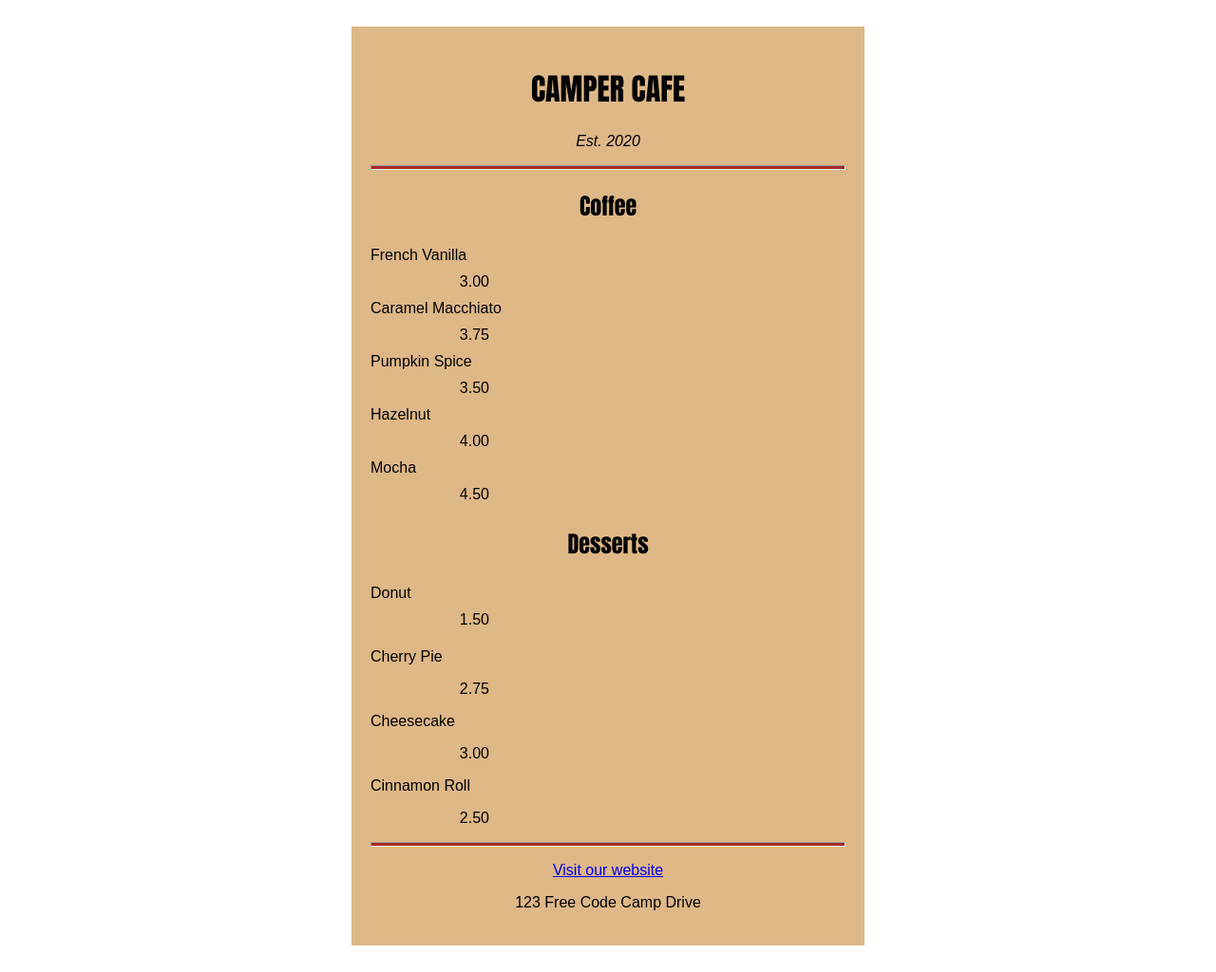
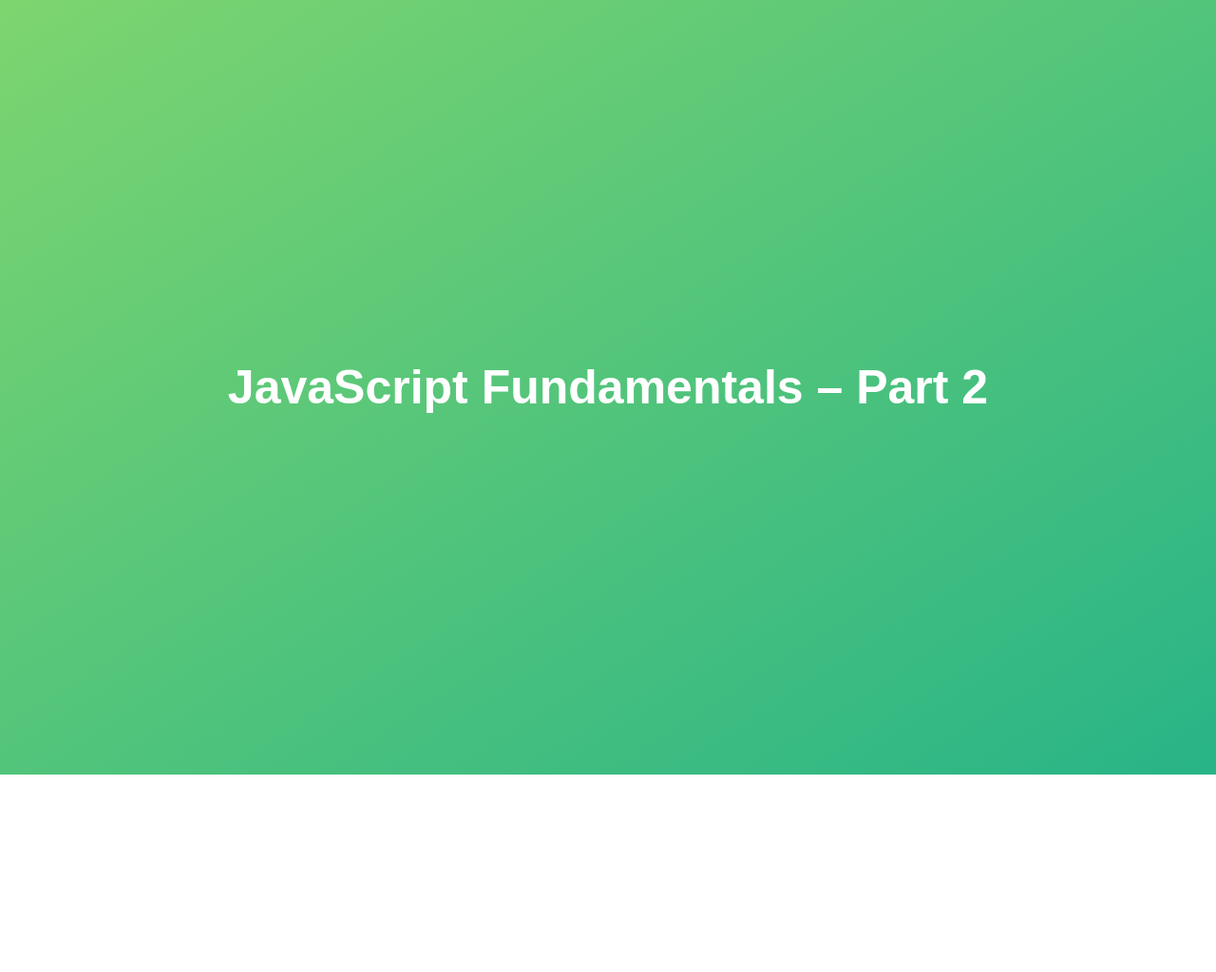
Before and after one commit to Wowsleep/Education, a plain HTML site: page js/index.html in a window 1280 px wide. Shown: the whole page at 95% size. After the commit the page ends 816 px from the top, so only its background shows below. Drawn offline with Linux system fonts and the light colour scheme.

Commit message:
Add files via upload
stoped in 010 Introduction to Arrays

```diff
--- a/js/index.html
+++ b/js/index.html
@@ -3,67 +3,28 @@
   <head>
     <meta charset="UTF-8" />
     <meta name="viewport" content="width=device-width, initial-scale=1.0" />
-    <title>Cafe menu</title>
-    <link rel="stylesheet" href="/style.css" />
+    <meta http-equiv="X-UA-Compatible" content="ie=edge" />
+    <title>JavaScript Fundamentals – Part 2</title>
+    <style>
+      body {
+        height: 100vh;
+        display: flex;
+        align-items: center;
+        background: linear-gradient(to top left, #28b487, #7dd56f);
+      }
+      h1 {
+        font-family: sans-serif;
+        font-size: 50px;
+        line-height: 1.3;
+        width: 100%;
+        padding: 30px;
+        text-align: center;
+        color: white;
+      }
+    </style>
   </head>
   <body>
-    <div id="menu">
-      <main>
-        <h1>CAMPER CAFE</h1>
-        <p class="established">Est. 2020</p>
-        <hr />
-        <section>
-          <h2>Coffee</h2>
-          <article class="item">
-            <p class="flavor">French Vanilla</p>
-            <p class="price">3.00</p>
-          </article>
-          <article class="item">
-            <p class="flavor">Caramel Macchiato</p>
-            <p class="price">3.75</p>
-          </article>
-          <article class="item">
-            <p class="flavor">Pumpkin Spice</p>
-            <p class="price">3.50</p>
-          </article>
-          <article class="item">
-            <p class="flavor">Hazelnut</p>
-            <p class="price">4.00</p>
-          </article>
-          <article class="item">
-            <p class="flavor">Mocha</p>
-            <p class="price">4.50</p>
-          </article>
-        </section>
-        <section>
-          <h2>Desserts</h2>
-          <article class="item">
-            <p class="dessert">Donut</p>
-            <p class="price">1.50</p>
-          </article>
-          <article>
-            <p class="dessert">Cherry Pie</p>
-            <p class="price">2.75</p>
-          </article>
-          <article>
-            <p class="dessert">Cheesecake</p>
-            <p class="price">3.00</p>
-          </article>
-          <article>
-            <p class="dessert">Cinnamon Roll</p>
-            <p class="price">2.50</p>
-          </article>
-        </section>
-      </main>
-      <hr />
-      <footer>
-        <p>
-          <a href="https://www.freecodecamp.org" target="_blank"
-            >Visit our website</a
-          >
-        </p>
-        <p>123 Free Code Camp Drive</p>
-      </footer>
-    </div>
+    <h1>JavaScript Fundamentals – Part 2</h1>
+    <script src="script.js"></script>
   </body>
 </html>
--- /dev/null
+++ b/js/script.js
@@ -0,0 +1,154 @@
+"use strict";
+/*
+let hasDrivesLicense = false;
+const passTest = true;
+if (passTest) hasDrivesLicense = true;
+if (hasDrivesLicense) console.log("I can drive");
+const interface = "Artem";
+
+
+function logger() {
+  console.log("My name is Artem");
+}
+
+// calling/running/invoking function
+logger();
+logger();
+logger();
+
+function fruitProcessor(apples, oragnes) {
+  const juice = `Juice with ${apples} apples and ${oragnes} oranges!`;
+  return juice;
+}
+
+const appleJuice = fruitProcessor(5, 0);
+console.log(appleJuice);
+
+const appleOrangeJuice = fruitProcessor(2, 4);
+console.log(appleOrangeJuice);
+
+
+// Fubction declaration
+function calcAge1(birthYear) {
+  return 2025 - birthYear;
+}
+const age1 = calcAge1(1996);
+
+// Function expression
+const calcAge2 = function (birthYear) {
+  return 2025 - birthYear;
+};
+const age2 = calcAge2(1996);
+console.log(age1, age2);
+
+// Arrow function
+const calcAge3 = (birthYear) => 2025 - birthYear;
+const age3 = calcAge3(1996);
+console.log(age3);
+
+const yearsUntilRetirement = (birthYear, firstName) => {
+  const age = 2025 - birthYear;
+  const retirement = 65 - age;
+  // return retirement;
+  return `${firstName} retires in ${retirement} years`;
+};
+
+console.log(yearsUntilRetirement(1996, "Artem"));
+
+const describeCountry = function (country, population, capitalCity) {
+  return `${country} has ${population} million people and its capital city is ${capitalCity}`;
+};
+const describe = describeCountry("Russia", 13, "Moscow");
+console.log(describe);
+
+
+// 006 Functions Calling Other Functions
+
+function cutFruitPieces(fruit) {
+  return fruit * 4;
+}
+
+function fruitProcessor(apples, oranges) {
+  const applePieces = cutFruitPieces(apples);
+  const orangePices = cutFruitPieces(oranges);
+  const juice = `Juice with ${applePieces} piece of apples and ${orangePices} piece of oranges!`;
+  return juice;
+}
+
+console.log(fruitProcessor(2, 3));
+
+
+
+function percentageOfWorld1(population) {
+  return (population / 7900) * 100;
+}
+
+const percentageOfWorld2 = function (population) {
+  return (population / 7900) * 100;
+};
+
+const percentageOfWorld3 = (population) => (population / 7900) * 100;
+
+const russia = percentageOfWorld3(800);
+const china = percentageOfWorld3(1441);
+const usa = percentageOfWorld3(700);
+console.log(russia, china, usa);
+
+const describePopulation = (country, population) => {
+  const perPopulatinon = percentageOfWorld3(population);
+  return `${country} has ${population} million people,
+which is about ${perPopulatinon} of the world`;
+};
+
+console.log(describePopulation("China", 1441));
+
+const calcAge = function (birthYear) {
+  return 2025 - birthYear;
+};
+
+const yearsUntilRetirement = function (birthYear, firstName) {
+  const age = calcAge(birthYear);
+  const retirement = 65 - age;
+  if (retirement > 0) {
+    console.log(`${firstName} retires in ${retirement} years`);
+    return retirement;
+  } else {
+    console.log(`${firstName} has already retired`);
+    return -1;
+  }
+};
+console.log(yearsUntilRetirement(1996, "Artem"));
+console.log(yearsUntilRetirement(1949, "Artem"));
+
+
+
+const calcAge = function (birthYear, firstName) {
+  const age = 2025 - birthYear;
+  console.log(`${firstName} is ${age} yeasr old`);
+  return age;
+};
+
+const age = calcAge(1991, "Artem");
+console.log(age);
+
+const future = age + 1;
+console.log(future);
+*/
+
+// #Coding challenge
+const calcAverage = (score1, score2, score3) => (score1 + score2 + score3) / 3;
+const avgDolhins = calcAverage(23, 34, 27);
+const avgKoalas = calcAverage(85, 54, 41);
+
+const checkWinner = function (avgDolhins, avgKoalas) {
+  if (avgDolhins >= 2 * avgKoalas) {
+    console.log(`Dolphins win (${avgDolhins} vs. ${avgKoalas})`);
+  } else if (avgKoalas >= 2 * avgDolhins) {
+    console.log(`Koalas win (${avgKoalas} vs. ${avgDolhins})`);
+  } else {
+    console.log("no one wins");
+  }
+};
+console.log(checkWinner(avgDolhins, avgKoalas));
+
+// 010 Introduction to Arrays
```
